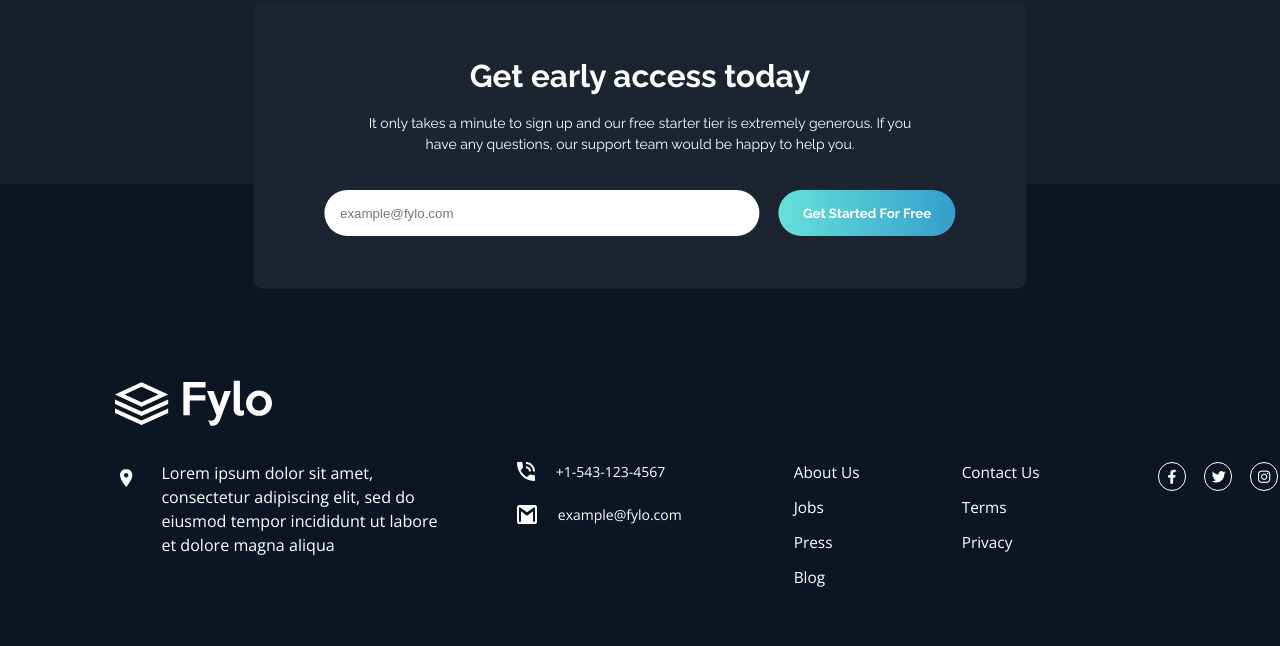
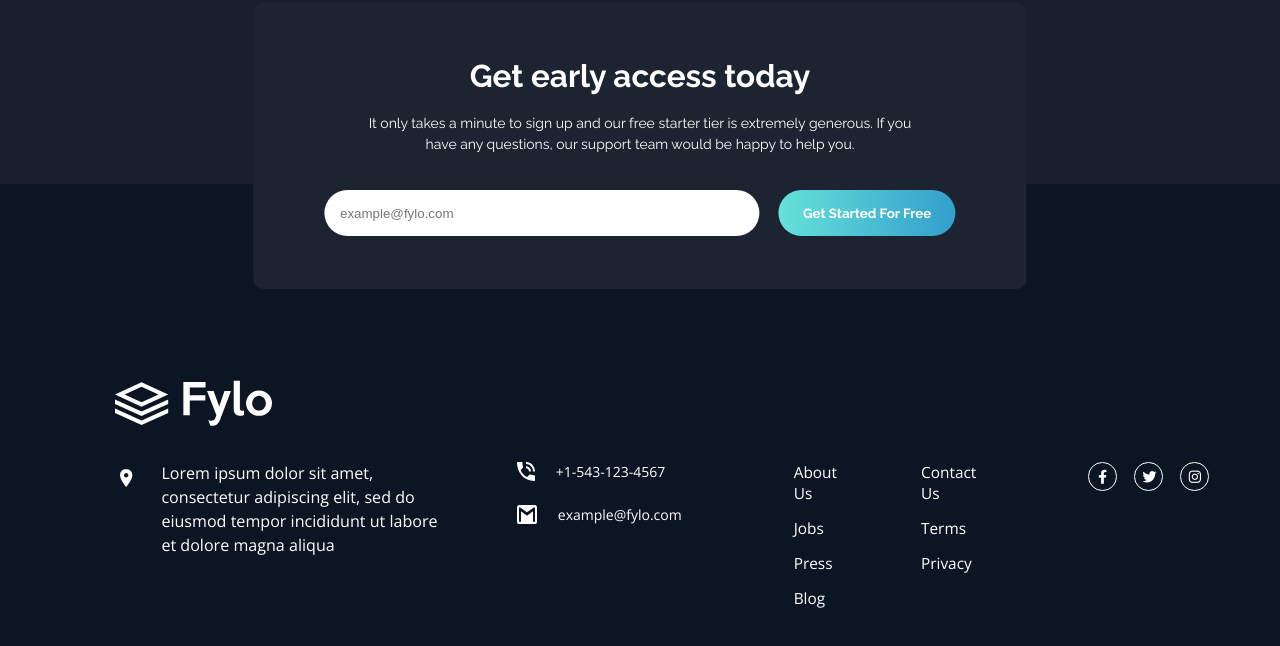
Before and after one commit to Agnik7/fylo-landing-page-dark-theme-frontend-mentor, a plain HTML site: page index.html in a window 1280 px wide. Shown: the part 2960-3606 px from the top of the page. Drawn offline with nearby package versions, Linux system fonts and the light colour scheme.

Commit message:
Update style.css

```diff
--- a/style.css
+++ b/style.css
@@ -499,7 +499,7 @@ footer {
 .lists {
   flex-direction: column;
   gap: 1rem;
-  width: 6rem;
+  max-width: 6rem;
 }
 
 
@@ -558,7 +558,7 @@ footer {
     font-size: 1.2;
   }
 }
-@media(max-width: 1110px) {
+@media(max-width: 1250px) {
   .intro-section {
     width: 85%;
   }
```
